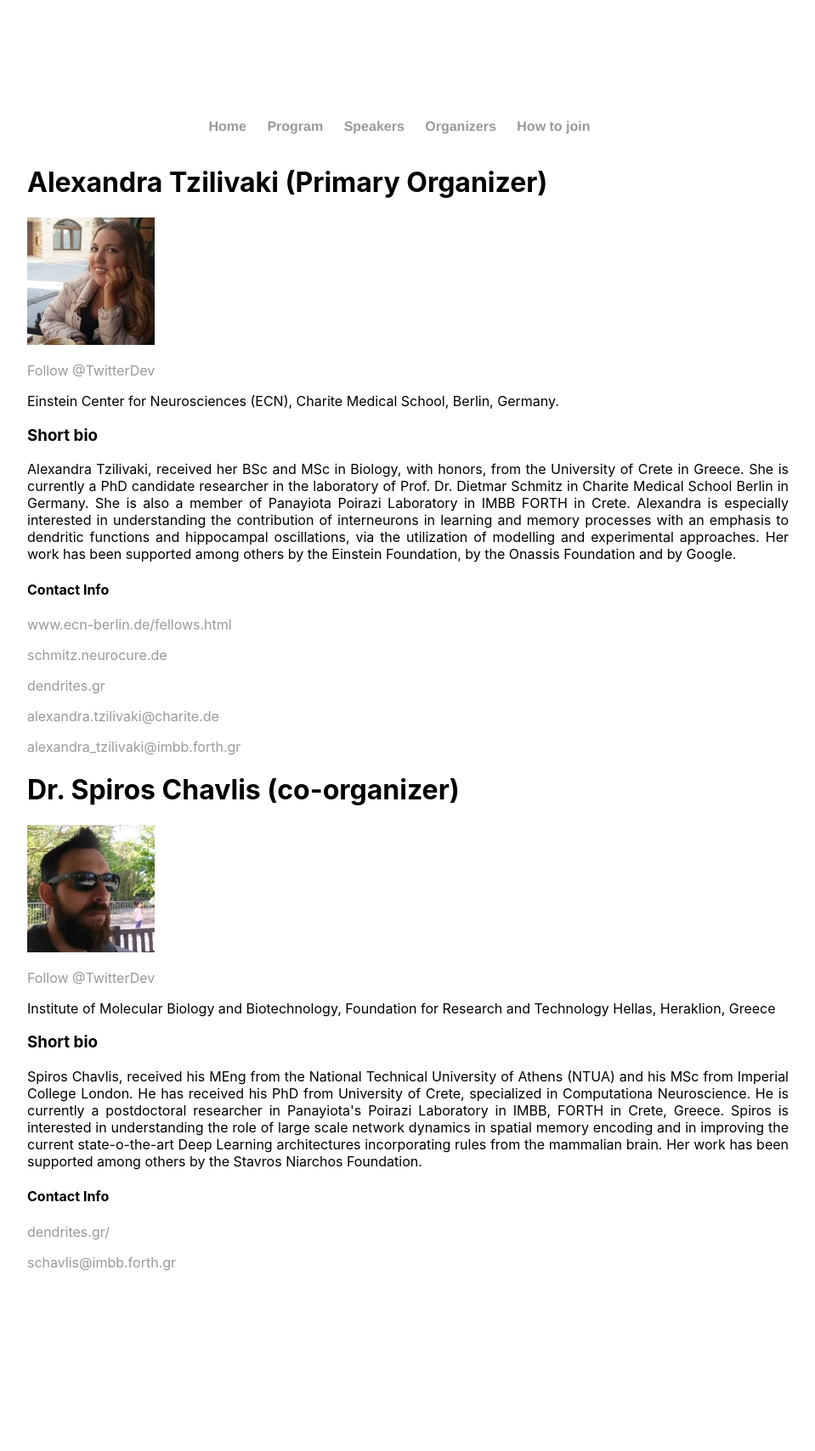
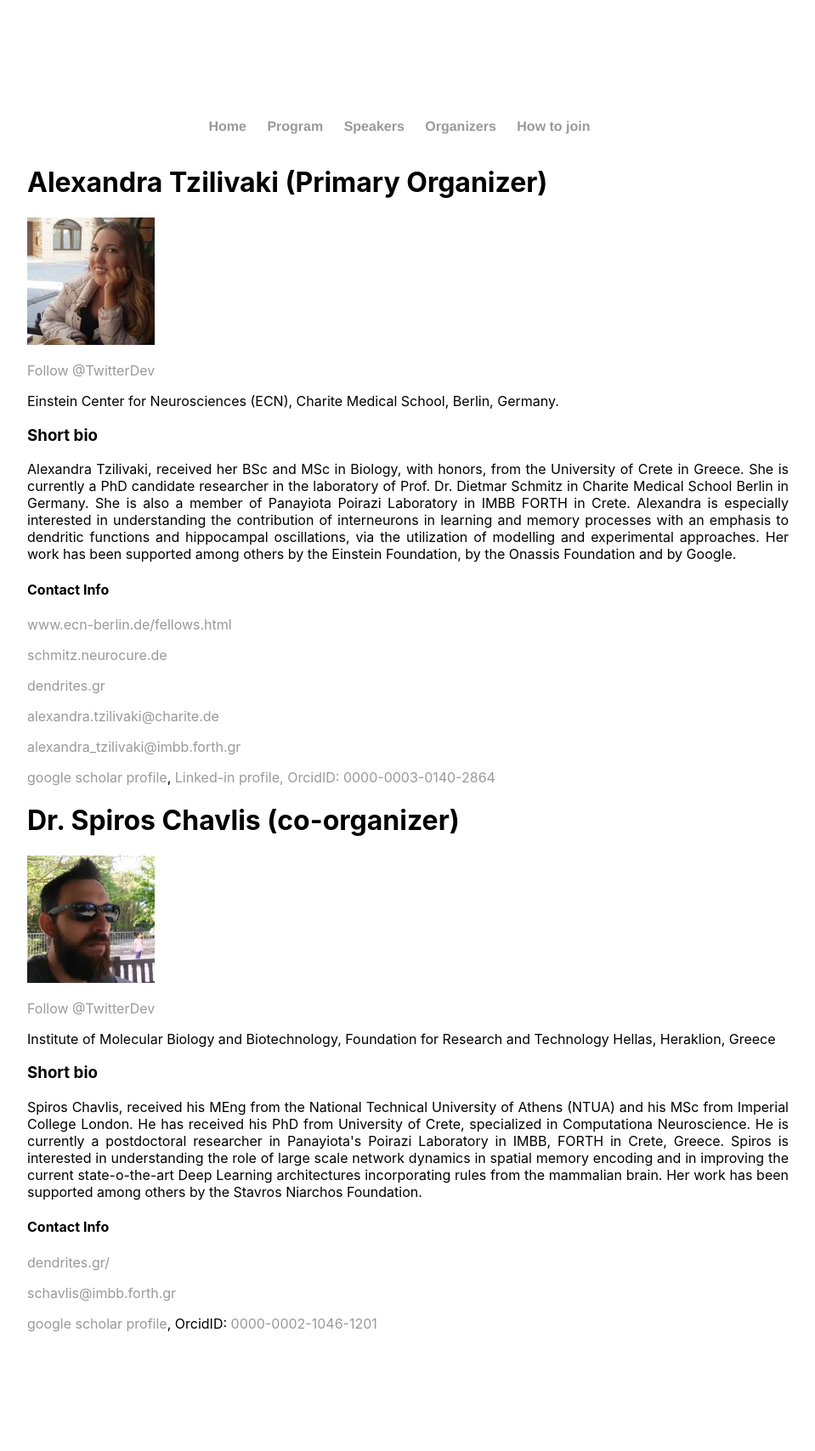
Before and after one commit to spirosChv/ocns2021interneurons, a Jekyll site: the page built from aboutus/index.html, in a window 1280 px wide. Shown: the whole page at 85% size, without its empty margins (160-1119 px from the left). Built offline with Jekyll 4.4.1, drawn with Linux system fonts in a browser that asks for light colours; comment, search, counter and statistics services are not loaded; before the commit the page ends 1636 px from its top, so only the background shows below that.

Commit message:
Update index.html

```diff
--- a/aboutus/index.html
+++ b/aboutus/index.html
@@ -25,6 +25,11 @@ title: Organizers
 	<p> <a href="mailto:alexandra.tzilivaki@charite.de">alexandra.tzilivaki@charite.de</a></p>
 	<p> <a href="mailto:alexandra_tzilivaki@imbb.forth.gr">alexandra_tzilivaki@imbb.forth.gr</a></p>
 
+	<p> <a href="https://scholar.google.gr/citations?user=2WpDuPgAAAAJ&hl=el">google scholar profile</a>,
+	<a href="https://www.linkedin.com/in/alexandra-tzilivaki">Linked-in profile,
+		OrcidID: <a href="https://orcid.org/0000-0003-0140-2864"> 0000-0003-0140-2864</a>
+		</p>
+
 
 	<h1 style="fonts-size: 16px"> Dr. Spiros Chavlis (co-organizer)</h1>
 	<img src="../figures/chavlis.jpeg" alt="chavlis" width="150" height="150">
@@ -47,6 +52,9 @@ title: Organizers
 	<br> <h4>Contact Info</h4>
   	<p> <a href="http://www.dendrites.gr/">dendrites.gr/</a></p>
 	<p> <a href="mailto:schavlis@imbb.forth.gr">schavlis@imbb.forth.gr</a></p>
+	<p> <a href="https://scholar.google.com/citations?user=HNOIZrAAAAAJ&hl=en&oi=ao">google scholar profile</a>,
+		OrcidID: <a href="https://orcid.org/0000-0002-1046-1201"> 0000-0002-1046-1201</a>
+		</p>
 
 
 
```
